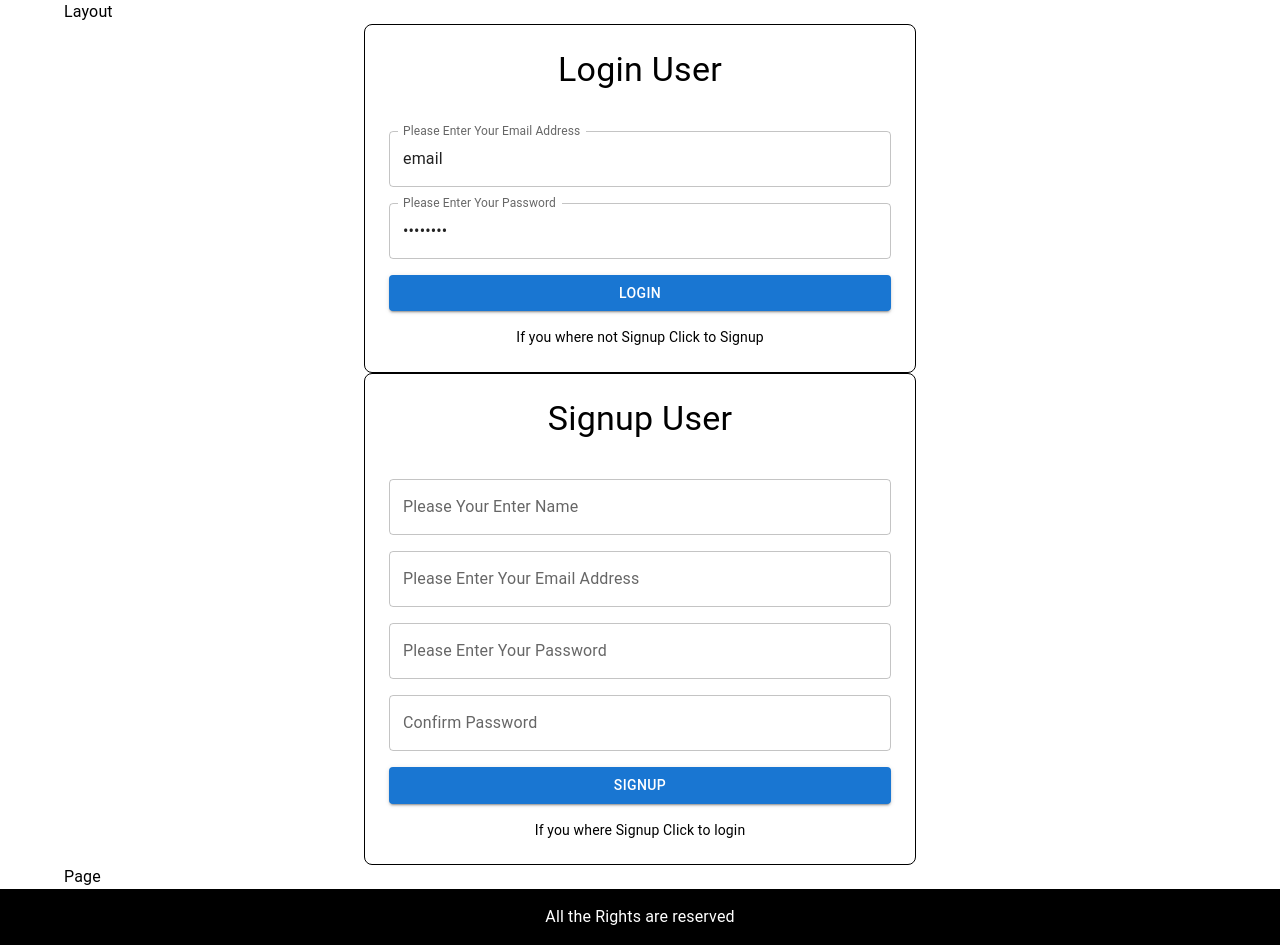
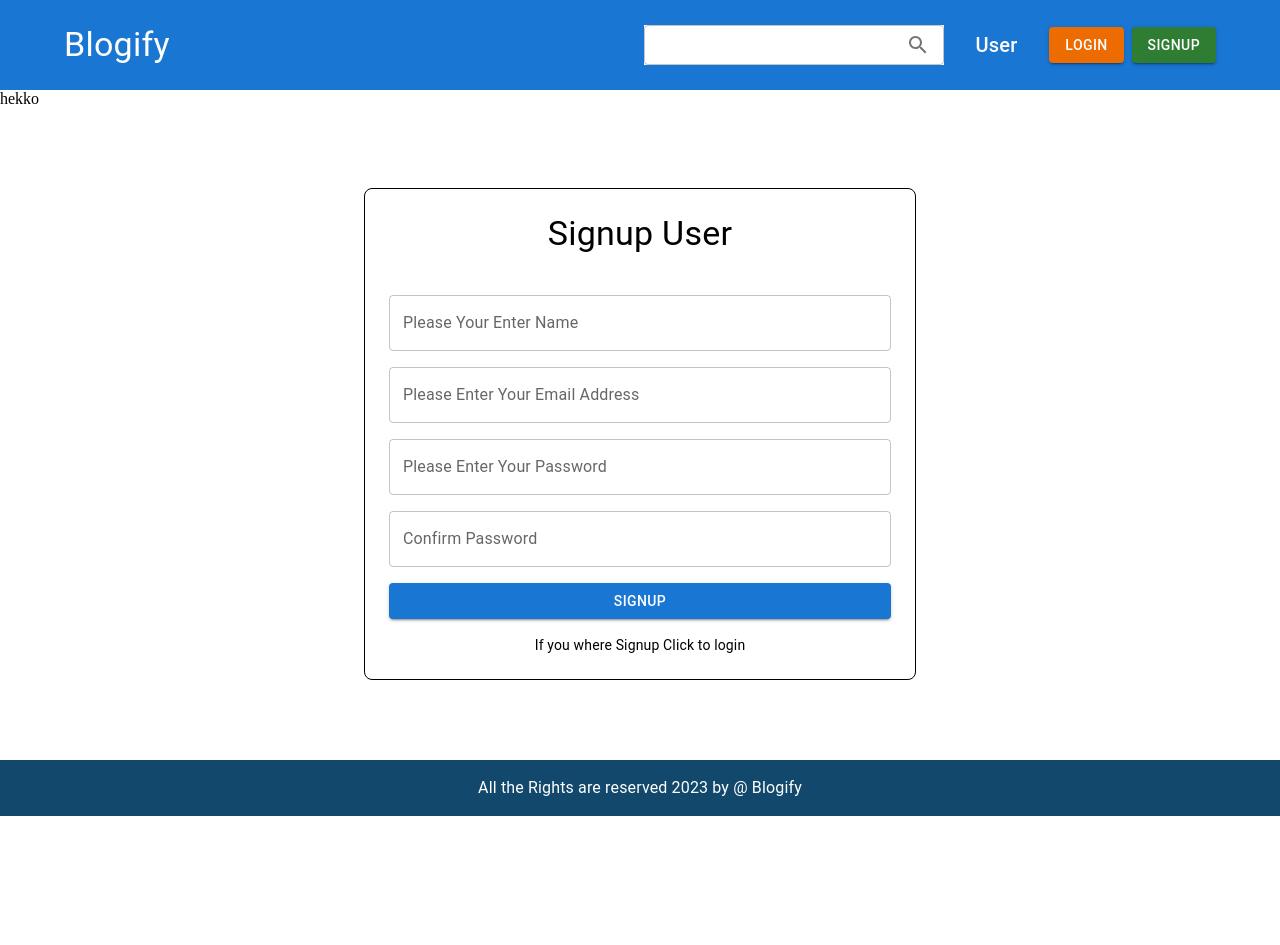
Before and after one commit to rajprakash9695/blogify, a React (Vite) app: page / in a window 1280 px wide. After the commit the page ends 816 px from the top, so only its background shows below. Built offline with nearby package versions, Linux system fonts and the light colour scheme.

Commit message:
Navbar completed

```diff
--- a/src/App.tsx
+++ b/src/App.tsx
@@ -1,19 +1,17 @@
 import "./App.css";
 
-import Pages from "./pages";
 import Footer from "./components/Footer";
 import { Box } from "@mui/material";
-import Layout from "./layout/Layout";
-import Login from "./components/Login";
+import Navbar from "./components/Navbar";
 import Signup from "./components/Signup";
+import Card from "./components/Card";
 
 function App() {
   return (
     <Box>
-      <Layout />
-      <Login />
+      <Navbar />
+      <Card />
       <Signup />
-      <Pages />
       <Footer />
     </Box>
   );
--- /dev/null
+++ b/src/components/Card.tsx
@@ -0,0 +1,9 @@
+const Card = () => {
+  return (
+    <>
+      <div>hekko</div>
+    </>
+  );
+};
+
+export default Card;
--- a/src/components/Footer.tsx
+++ b/src/components/Footer.tsx
@@ -3,12 +3,14 @@ import { Box, Typography } from "@mui/material";
 function Footer() {
   return (
     <Box
-      bgcolor={"ActiveBorder"}
+      bgcolor={"#12486B"}
       color={"white"}
       p={2}
       sx={{ position: "relative", bottom: "0" }}
     >
-      <Typography textAlign={"center"}>All the Rights are reserved</Typography>
+      <Typography textAlign={"center"}>
+        All the Rights are reserved 2023 by @ Blogify
+      </Typography>
     </Box>
   );
 }
--- a/src/components/Login.tsx
+++ b/src/components/Login.tsx
@@ -11,6 +11,7 @@ function Login() {
         gap={2}
         display={"flex"}
         flexDirection={"column"}
+        my={10}
       >
         <Typography variant="h4" mb={3}>
           Login User
--- /dev/null
+++ b/src/components/Navbar.tsx
@@ -0,0 +1,53 @@
+import {
+  Box,
+  Container,
+  Typography,
+  Button,
+  TextField,
+  InputAdornment,
+} from "@mui/material";
+import SearchIcon from "@mui/icons-material/Search";
+
+function Navbar() {
+  return (
+    <Box sx={{ bgcolor: "primary.main" }} p={3} position={"sticky"}>
+      <Container>
+        <Box display={"flex"} justifyContent={"space-between"}>
+          <Typography variant="h4" color={"white"}>
+            Blogify
+          </Typography>
+          <Box display={"flex"} alignItems={"center"} gap={1}>
+            <TextField
+              id="search"
+              type="search"
+              size="small"
+              sx={{
+                width: 300,
+                backgroundColor: "white",
+              }}
+              InputProps={{
+                endAdornment: (
+                  <InputAdornment position="end">
+                    <SearchIcon />
+                  </InputAdornment>
+                ),
+              }}
+            />
+
+            <Typography variant="h6" color={"white"} px={3}>
+              User
+            </Typography>
+            <Button variant="contained" color="warning">
+              Login
+            </Button>
+            <Button variant="contained" color="success">
+              Signup
+            </Button>
+          </Box>
+        </Box>
+      </Container>
+    </Box>
+  );
+}
+
+export default Navbar;
--- a/src/components/Signup.tsx
+++ b/src/components/Signup.tsx
@@ -11,6 +11,7 @@ function Signup() {
         gap={2}
         display={"flex"}
         flexDirection={"column"}
+        my={10}
       >
         <Typography variant="h4" mb={3}>
           Signup User{" "}
```
Also changed, not shown: src/components/Navbar.jsx (deleted, +0 -11 lines).
